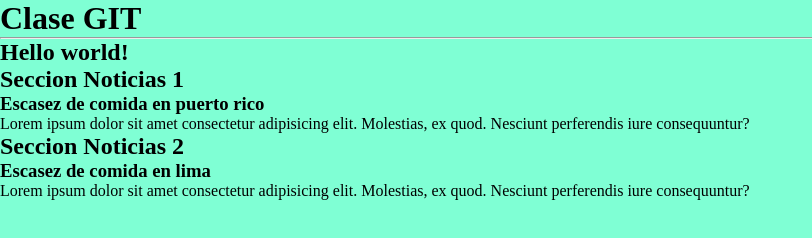
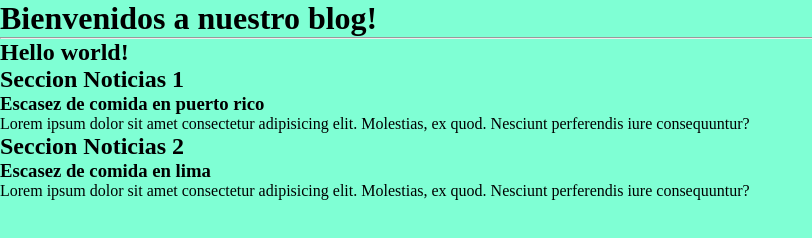
Before and after one commit to dev-fflores/git-project-33035, a plain HTML site: page index.html in a window 1280 px wide. Shown: the whole page, without its empty margins (0-812 px from the left). Drawn offline with Linux system fonts and the light colour scheme.

Commit message:
h1 final update

```diff
--- a/index.html
+++ b/index.html
@@ -9,7 +9,7 @@
 </head>
 <body>
     <header>
-        <h1>Clase GIT</h1>
+        <h1>Bienvenidos a nuestro blog!</h1>
         <hr>
         <h2>Hello world!</h2>
     </header>
```
